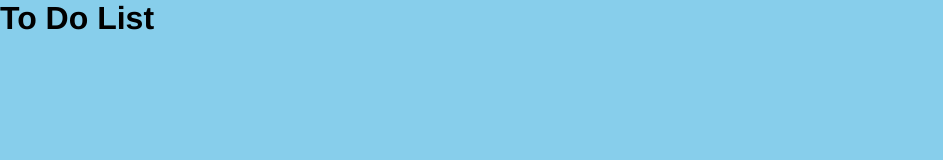
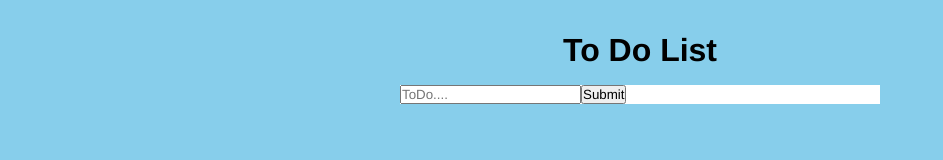
Before and after one commit to TigranYeghiazaryan/To-Do-List, a plain HTML site: page index.html in a window 1280 px wide. Shown: the whole page, without its empty margins (0-943 px from the left). Drawn offline with Linux system fonts and the light colour scheme.

Commit message:
CSS, HTML features

```diff
--- a/index.html
+++ b/index.html
@@ -10,6 +10,10 @@
   <body>
     <div class="container">
         <h1 class="title">To Do List</h1>
+        <form class="form">
+            <input type="text" placeholder="ToDo....">
+            <button class="btn">Submit</button>
+        </form>
     </div>
   </body>
 </html>
--- a/style.css
+++ b/style.css
@@ -12,4 +12,16 @@ body{
 
 .container{
     width: 30rem;
+    margin: 2rem auto;
 }
+
+.container .title{
+    text-align: center;
+}
+
+.container .form{
+    background-color: #fff;
+    margin-top: 1rem;
+    display: flex;
+    align-items: center;
+}
```
